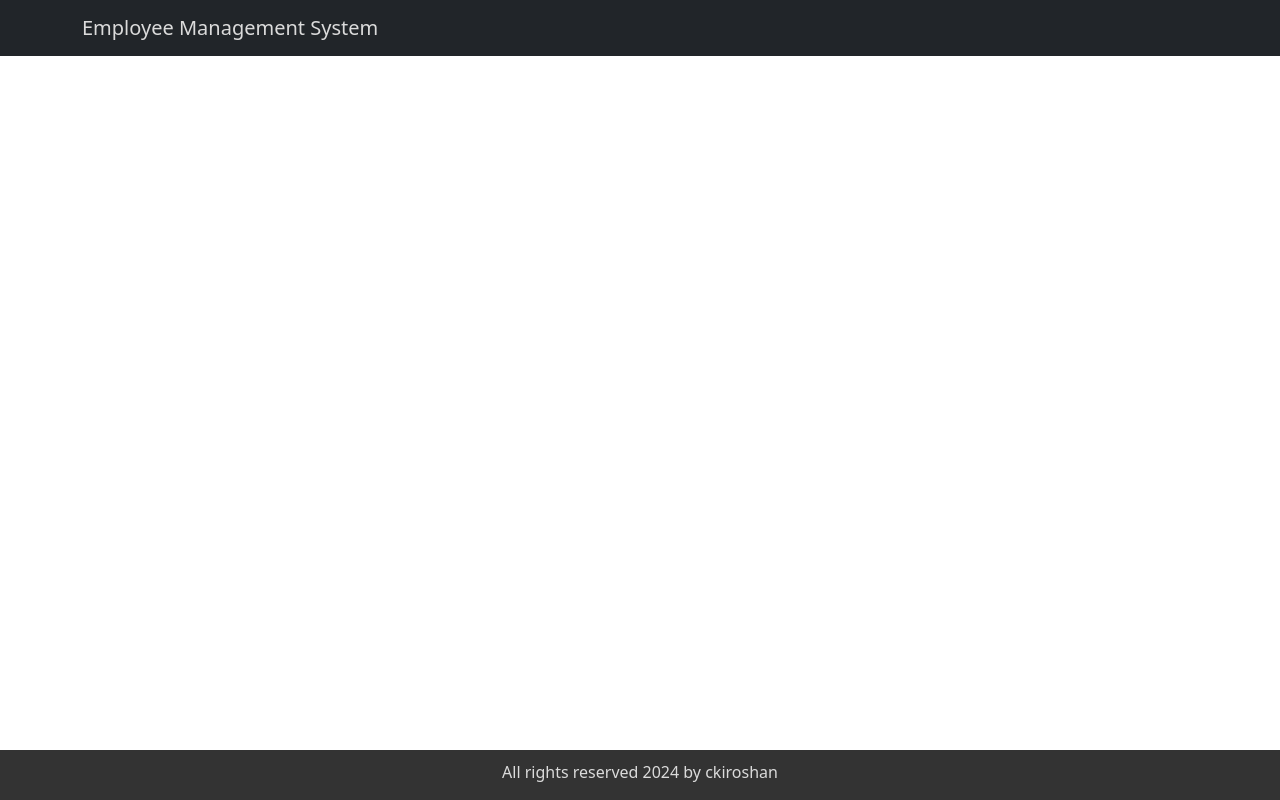
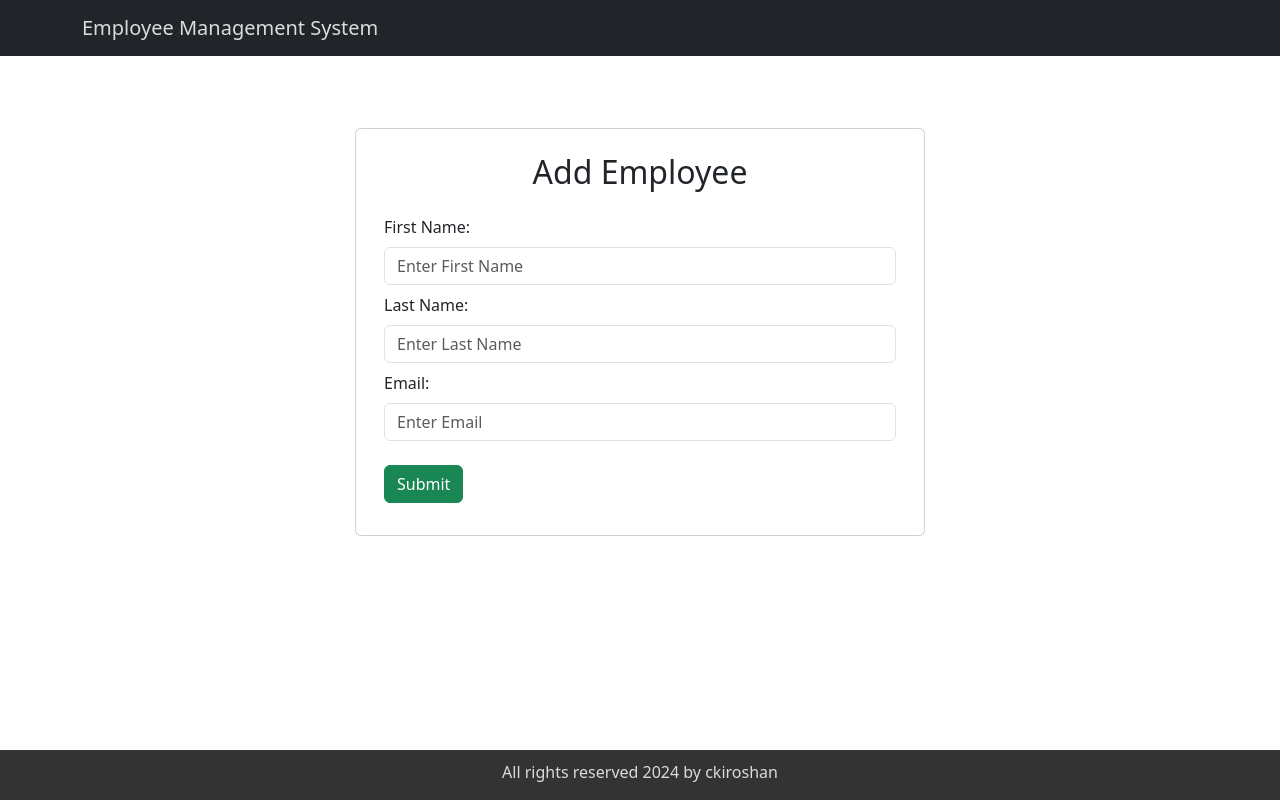
Before and after one commit to ckiroshan/ems-backend, a React (Vite) app in the folder client/: page /add-employee in a window 1280 px wide. Built offline with nearby package versions, Linux system fonts and the light colour scheme.

Commit message:
feat: add & configured EmployeeComponent

```diff
--- a/client/src/App.jsx
+++ b/client/src/App.jsx
@@ -3,6 +3,7 @@
 import FooterComponent from "./components/FooterComponent";
 import HeaderComponent from "./components/HeaderComponent";
 import ListEmployeeComponent from "./components/ListEmployeeComponent";
+import EmployeeComponent from "./components/EmployeeComponent";
 
 function App() {
   return (
@@ -12,6 +13,7 @@
         <Routes>
           <Route path="/" element={<ListEmployeeComponent />}></Route>
           <Route path="/employees" element={<ListEmployeeComponent />}></Route>
+          <Route path="/add-employee" element={<EmployeeComponent />}></Route>
         </Routes>
         <FooterComponent />
       </BrowserRouter>
--- /dev/null
+++ b/client/src/components/EmployeeComponent.jsx
@@ -0,0 +1,44 @@
+import { useState } from "react";
+
+const EmployeeComponent = () => {
+  const [firstName, setFirstName] = useState("");
+  const [lastName, setLastName] = useState("");
+  const [email, setEmail] = useState("");
+
+  function saveEmployee(e) {
+    e.preventDefault();
+    const employee = { firstName, lastName, email };
+    console.log(employee);
+  }
+
+  return (
+    <div className="container">
+      <div className="row mt-5">
+        <div className="card col-md-6 offset-md-3 offset-md-3 mt-4">
+          <h2 className="text-center pt-4">Add Employee</h2>
+          <div className="card-body">
+            <form>
+              <div className="form-group mb-2">
+                <label className="form-label">First Name:</label>
+                <input type="text" placeholder="Enter First Name" name="firstName" value={firstName} className="form-control" onChange={(e) => setFirstName(e.target.value)} />
+              </div>
+              <div className="form-group mb-2">
+                <label className="form-label">Last Name:</label>
+                <input type="text" placeholder="Enter Last Name" name="lastName" value={lastName} className="form-control" onChange={(e) => setLastName(e.target.value)} />
+              </div>
+              <div className="form-group mb-2">
+                <label className="form-label">Email:</label>
+                <input type="text" placeholder="Enter Email" name="email" value={email} className="form-control" onChange={(e) => setEmail(e.target.value)} />
+              </div>
+              <button className="btn btn-success my-3" onClick={saveEmployee}>
+                Submit
+              </button>
+            </form>
+          </div>
+        </div>
+      </div>
+    </div>
+  );
+};
+
+export default EmployeeComponent;
```
